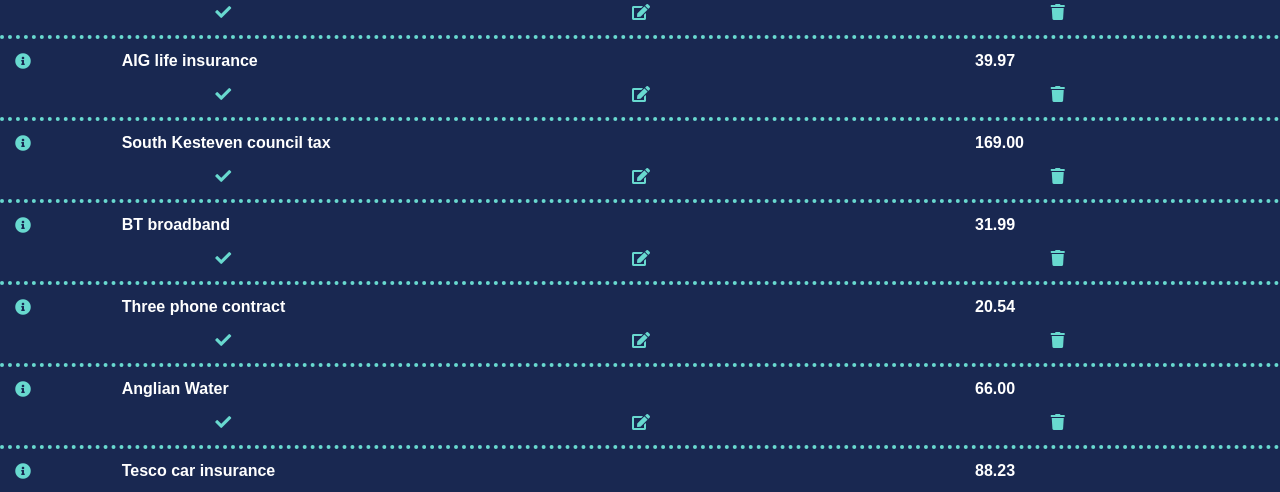
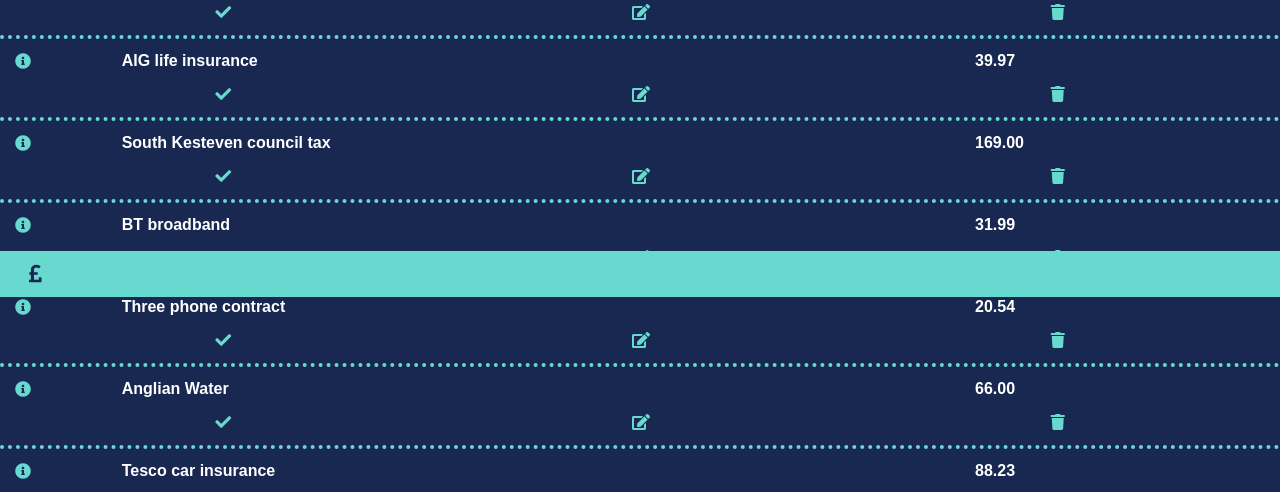
Before and after one commit to benm4ckenzie/finance, a Django app: page / in a window 1280 px wide. Shown: the part 503-995 px from the top of the page. Run offline with Django 3.2, Linux system fonts and the light colour scheme; data comes from the database, SQL or seed files in the repository; some libraries are stand-ins or nearby versions.

Commit message:
Adds expandable footer for reference to values

```diff
--- a/monthly_budget/templates/monthly_budget/monthly_budget_list.html
+++ b/monthly_budget/templates/monthly_budget/monthly_budget_list.html
@@ -122,7 +122,22 @@
     {% endfor %}
 
 
+
+    <div class="collapse" id="navbarToggleExternalContent">
+        <div class="bg-dark p-4">
+            <h4 class="text-white">Collapsed content</h4>
+            <span class="text-muted">Toggleable via the navbar brand.</span>
+        </div>
+    </div>
+    <nav class="navbar fixed-bottom colour-reverse">
+        <button class="navbar-toggler" type="button" data-toggle="collapse" data-target="#navbarToggleExternalContent" aria-controls="navbarToggleExternalContent" aria-expanded="false" aria-label="Toggle navigation">
+            <i class="fas fa-pound-sign colour-reverse"></i>
+        </button>
+    </nav>
+
 </div>
+
+
 
     <script src="https://code.jquery.com/jquery-3.2.1.slim.min.js" integrity="sha384-KJ3o2DKtIkvYIK3UENzmM7KCkRr/rE9/Qpg6aAZGJwFDMVNA/GpGFF93hXpG5KkN" crossorigin="anonymous"></script>
     <script src="https://cdnjs.cloudflare.com/ajax/libs/popper.js/1.12.9/umd/popper.min.js" integrity="sha384-ApNbgh9B+Y1QKtv3Rn7W3mgPxhU9K/ScQsAP7hUibX39j7fakFPskvXusvfa0b4Q" crossorigin="anonymous"></script>
```
